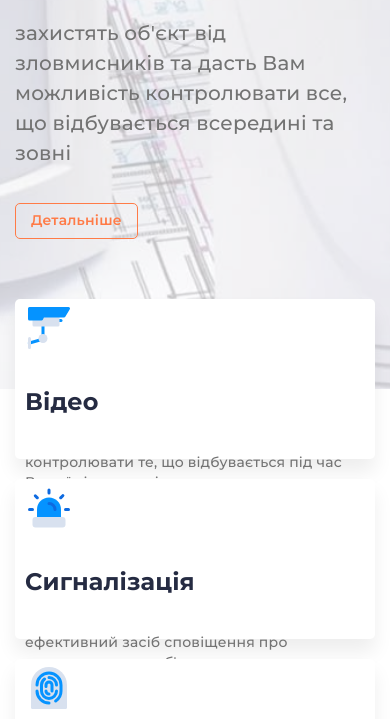
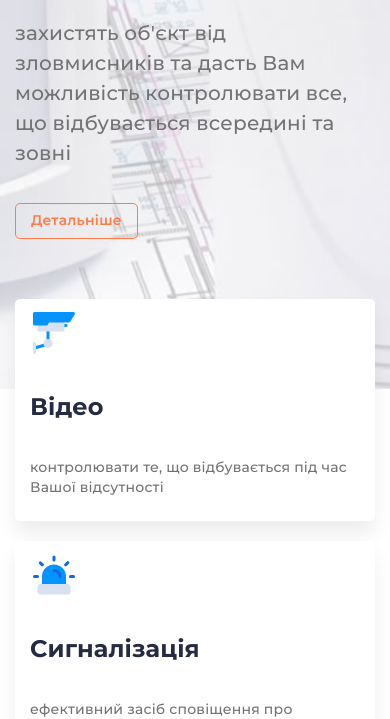
Before and after one commit to DenysPotapov/VektorSolutions, a plain HTML site: page index.html in a window 390 px wide. Shown: the part 407-1126 px from the top of the page. Drawn offline with Linux system fonts and the light colour scheme.

Commit message:
Update style.css

```diff
--- a/styles/style.css
+++ b/styles/style.css
@@ -274,8 +274,9 @@ body {
   .services-card {
     flex: 0 1 100%;
     margin: 10px auto;
-    max-height: 150px;
-    padding: 5px 10px;
+  }
+  .services-card > *:not(:last-child) {
+    padding: 0px 0px 15px 0px;
   }
 }
 
```
